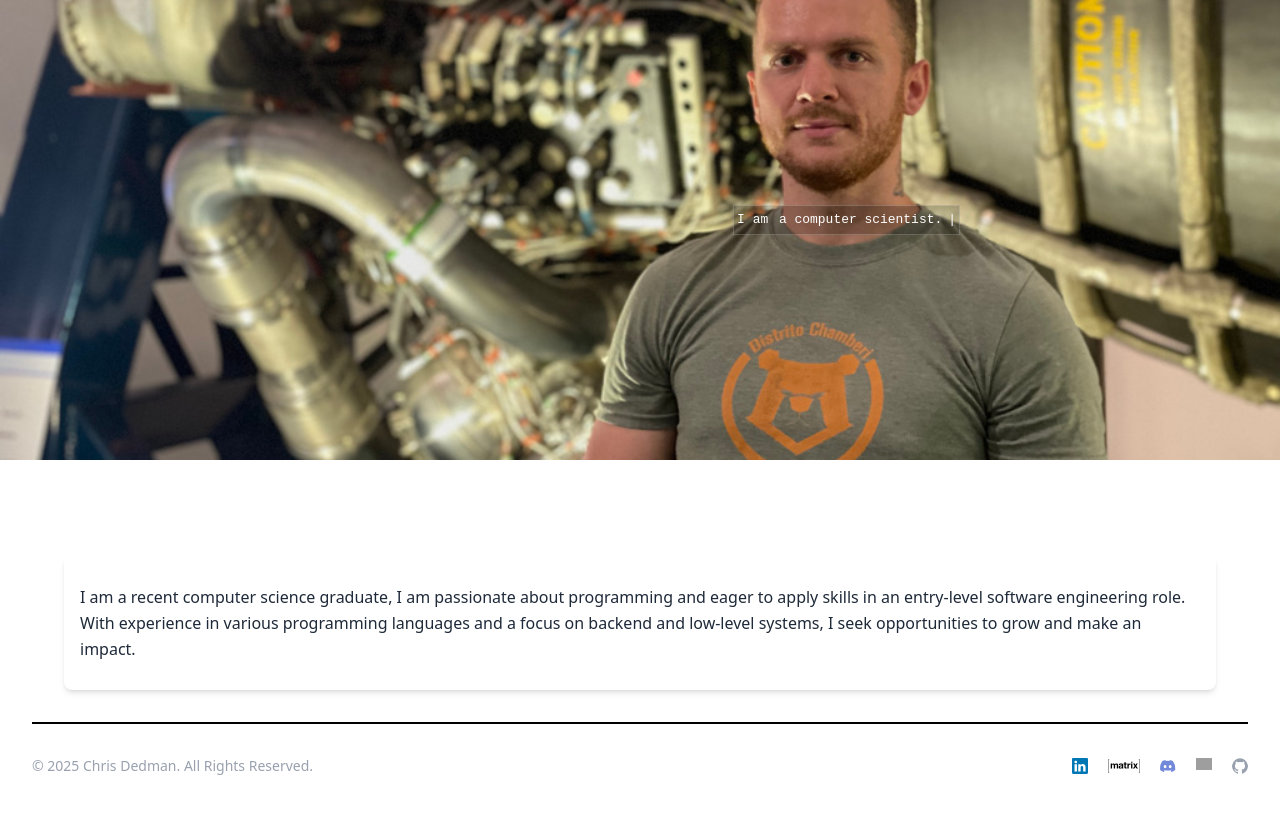
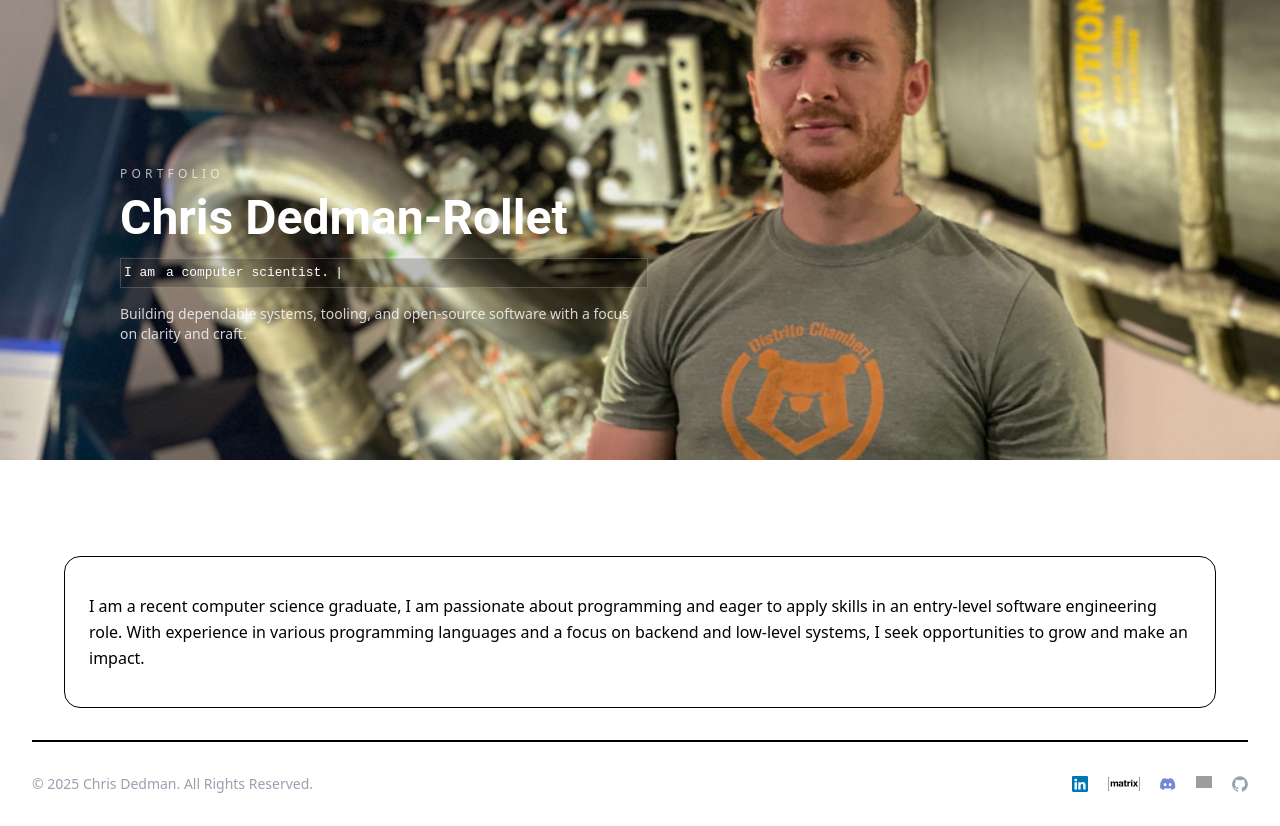
Before and after one commit to chrisdedman/website, a Next.js app: page / in a window 1280 px wide. Shown: the part 340-1166 px from the top of the page. Built offline with nearby package versions, Linux system fonts and the light colour scheme; grey boxes are pictures that could not be loaded.

Commit message:
updated home page componenet with intro

```diff
--- a/src/app/page.tsx
+++ b/src/app/page.tsx
@@ -49,27 +49,35 @@ export default function Page() {
   return (
     <>
       <div
-        className="h-screen flex flex-col items-center justify-center"
+        className="relative h-screen flex items-end justify-start"
         style={{
           backgroundImage: "url('/me_engine.jpeg')",
           backgroundSize: "cover",
           backgroundPosition: "center",
         }}
       >
+        <div className="hero-overlay" />
         <Menu />
 
-        <div className="w-full flex justify-end lg:pr-80 pr-8 mt-80">
-          <div className="typing-container">
-            <span id="static-text">I am </span>
-            <span id="dynamic-text">{dynamicText}</span>
-            <span className="cursor">|</span>
+        <div className="relative z-10 w-full px-6 pb-16 lg:px-24 lg:pb-20">
+          <div className="hero-panel max-w-xl rounded-2xl p-6 text-white">
+            <p className="text-xs uppercase tracking-[0.35em] text-white/70">Portfolio</p>
+            <h1 className="mt-3 text-4xl font-bold text-white md:text-5xl">Chris Dedman-Rollet</h1>
+            <div className="typing-container mt-4">
+              <span id="static-text">I am </span>
+              <span id="dynamic-text">{dynamicText}</span>
+              <span className="cursor">|</span>
+            </div>
+            <p className="mt-4 text-sm text-white/80">
+              Building dependable systems, tooling, and open-source software with a focus on clarity and craft.
+            </p>
           </div>
         </div>
       </div>
 
       <div className="flex-col p-4 lg:p-8 mt-16">
-        <div className="p-4 max-w-6xl mx-auto flex-grow bg-white rounded-lg shadow-md">
-          <p className="text-gray-800 leading-relaxed">
+        <div className="project-card max-w-6xl mx-auto flex-grow rounded-2xl border p-6">
+          <p className="project-card-text leading-relaxed">
             I am a recent computer science graduate,
             I am passionate about programming and eager to apply skills in an
             entry-level software engineering role. With experience in various
```
